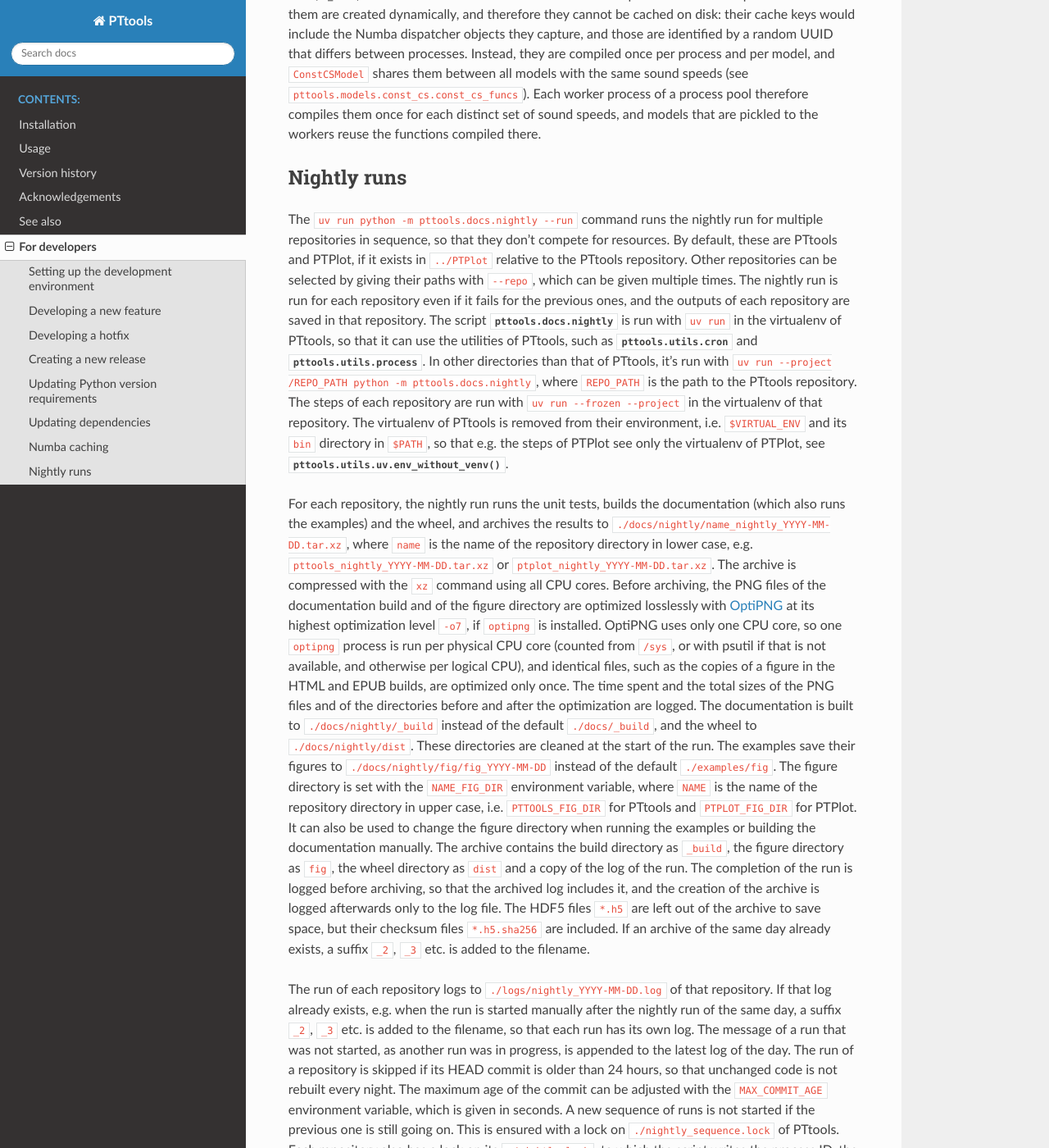
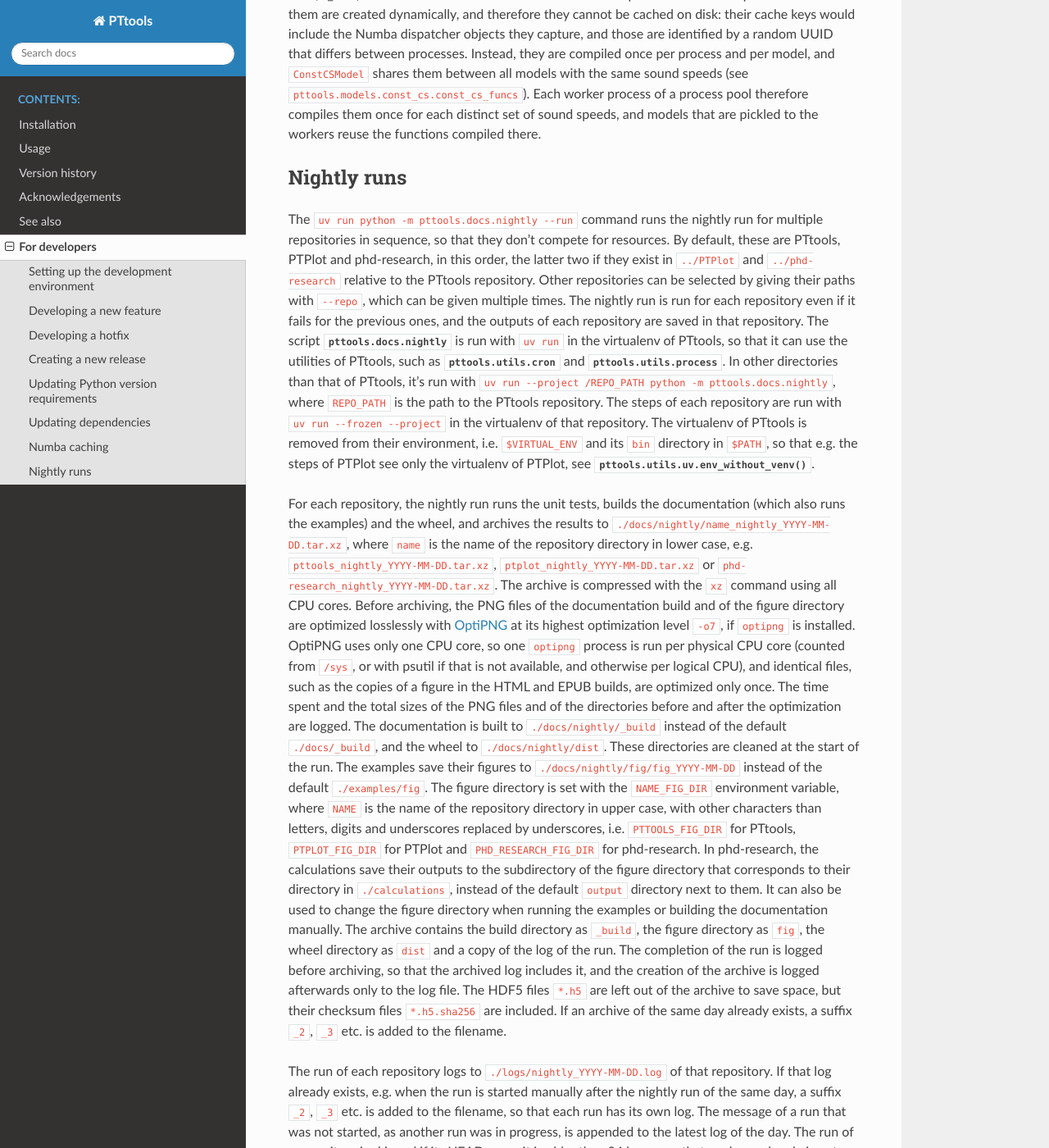
Before and after one commit to CFT-HY/pttools, a Sphinx documentation site: the page built from docs/dev.rst, in a window 1280 px wide and 1400 px high, scrolled down 2415 px. Shown: the whole window at 82% size. Built offline with Sphinx 7.4.7 and the Read the Docs theme 3.1.0, drawn with Linux system fonts in a browser that asks for light colours; pages that are not in the unit, such as notebooks, are missing from menus; some of the changed text lies outside the part shown.

Commit message:
Run the nightly run also for phd-research by default, after PTtools and PTPlot

```diff
--- a/docs/dev.rst
+++ b/docs/dev.rst
@@ -115,7 +115,8 @@ Nightly runs
 ------------
 The ``uv run python -m pttools.docs.nightly --run`` command runs the nightly run for multiple repositories in sequence,
 so that they don't compete for resources.
-By default, these are PTtools and PTPlot, if it exists in ``../PTPlot`` relative to the PTtools repository.
+By default, these are PTtools, PTPlot and phd-research, in this order,
+the latter two if they exist in ``../PTPlot`` and ``../phd-research`` relative to the PTtools repository.
 Other repositories can be selected by giving their paths with ``--repo``, which can be given multiple times.
 The nightly run is run for each repository even if it fails for the previous ones,
 and the outputs of each repository are saved in that repository.
@@ -131,7 +132,7 @@ For each repository, the nightly run runs the unit tests, builds the documentati
 (which also runs the examples) and the wheel,
 and archives the results to ``./docs/nightly/name_nightly_YYYY-MM-DD.tar.xz``,
 where ``name`` is the name of the repository directory in lower case,
-e.g. ``pttools_nightly_YYYY-MM-DD.tar.xz`` or ``ptplot_nightly_YYYY-MM-DD.tar.xz``.
+e.g. ``pttools_nightly_YYYY-MM-DD.tar.xz``, ``ptplot_nightly_YYYY-MM-DD.tar.xz`` or ``phd-research_nightly_YYYY-MM-DD.tar.xz``.
 The archive is compressed with the ``xz`` command using all CPU cores.
 Before archiving, the PNG files of the documentation build and of the figure directory are optimized losslessly
 with `OptiPNG <https://optipng.sourceforge.net/>`_ at its highest optimization level ``-o7``, if ``optipng`` is installed.
@@ -143,8 +144,10 @@ The documentation is built to ``./docs/nightly/_build`` instead of the default `
 and the wheel to ``./docs/nightly/dist``. These directories are cleaned at the start of the run.
 The examples save their figures to ``./docs/nightly/fig/fig_YYYY-MM-DD`` instead of the default ``./examples/fig``.
 The figure directory is set with the ``NAME_FIG_DIR`` environment variable,
-where ``NAME`` is the name of the repository directory in upper case,
-i.e. ``PTTOOLS_FIG_DIR`` for PTtools and ``PTPLOT_FIG_DIR`` for PTPlot.
+where ``NAME`` is the name of the repository directory in upper case, with other characters than letters, digits and underscores replaced by underscores,
+i.e. ``PTTOOLS_FIG_DIR`` for PTtools, ``PTPLOT_FIG_DIR`` for PTPlot and ``PHD_RESEARCH_FIG_DIR`` for phd-research.
+In phd-research, the calculations save their outputs to the subdirectory of the figure directory
+that corresponds to their directory in ``./calculations``, instead of the default ``output`` directory next to them.
 It can also be used to change the figure directory when running the examples or building the documentation manually.
 The archive contains the build directory as ``_build``, the figure directory as ``fig``,
 the wheel directory as ``dist`` and a copy of the log of the run.
```
Also changed, not shown: AGENTS.md (+1 -1 lines), pttools/docs/nightly.py (+4 -3 lines), 2 other files.
